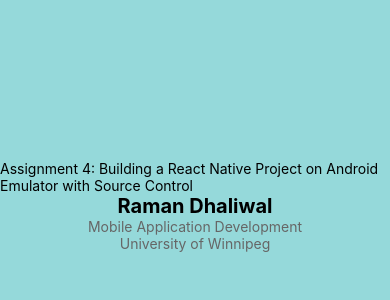
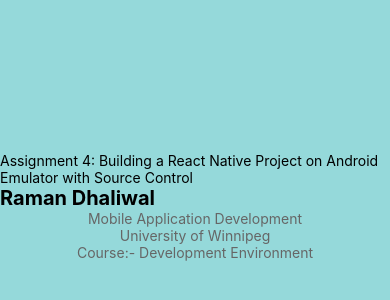
Before and after one commit to RamanDhaliwal986/Assignment_AppEmulator, a React Native app: screen / in a window 390 px wide. Shown: the part 216-516 px from the top of the page. Built offline with nearby package versions, Linux system fonts and the light colour scheme.

Commit message:
text change in branch conflict 2

```diff
--- a/App.js
+++ b/App.js
@@ -8,16 +8,17 @@
       <Text style={styles.name}>Raman Dhaliwal</Text>
       <Text style={styles.bio}>Mobile Application Development</Text>
       <Text style={styles.bio}>University of Winnipeg</Text>
+      <Text style={styles.bio}>Course:- Development Environment</Text>
       <StatusBar style="auto" />
     </View>
   );
 }
 
-const styles = StyleSheet.create({
+const styles= StyleSheet.create({
   container: {
     flex: 1,
     backgroundColor: '#95D9DA',
-    alignItems: 'center',
+    alignItems: 'left',
     justifyContent: 'center',
   },
   name: {
```
